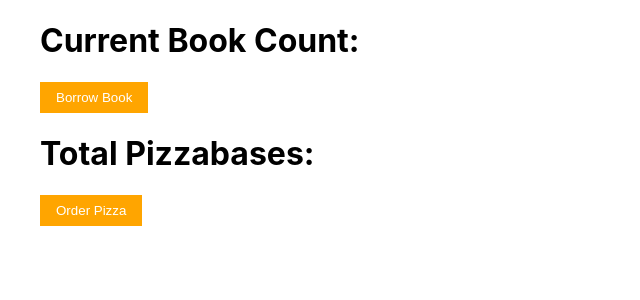
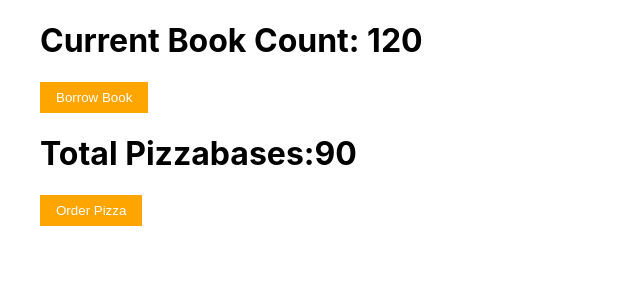
Before and after one commit to emmeiwhite/react-redux-old-days, a React (Create React App) app: page / in a window 1280 px wide. Shown: the top 300 px of the page, without its empty margins (0-640 px from the left). Built offline with nearby package versions, Linux system fonts and the light colour scheme.

Commit message:
react-redux-2.7 action --->reducer ---> state update ---> update UI

```diff
--- a/src/components/BookContainer.js
+++ b/src/components/BookContainer.js
@@ -4,7 +4,7 @@ import { useDispatch, useSelector } from 'react-redux'
 
 const BookContainer = props => {
   // Get state value using useSelector
-  const booksCount = useSelector(state => state.totalBooks)
+  const booksCount = useSelector(state => state.books.totalBooks)
   // Get dispatch function
   const dispatch = useDispatch()
   return (
--- a/src/components/Pizza.js
+++ b/src/components/Pizza.js
@@ -1,8 +1,17 @@
+import { useDispatch, useSelector } from 'react-redux'
+import { order_pizza } from '../redux-library/pizzaActions'
+
 const Pizza = () => {
+  const pizzas = useSelector(state => state.pizzas.pizzaBase)
+  const dispatch = useDispatch()
   return (
     <div>
-      <h1>Total Pizzabases:</h1>
-      <button className="btn">Order Pizza</button>
+      <h1>Total Pizzabases:{pizzas}</h1>
+      <button
+        className="btn"
+        onClick={() => dispatch(order_pizza())}>
+        Order Pizza
+      </button>
     </div>
   )
 }
```
